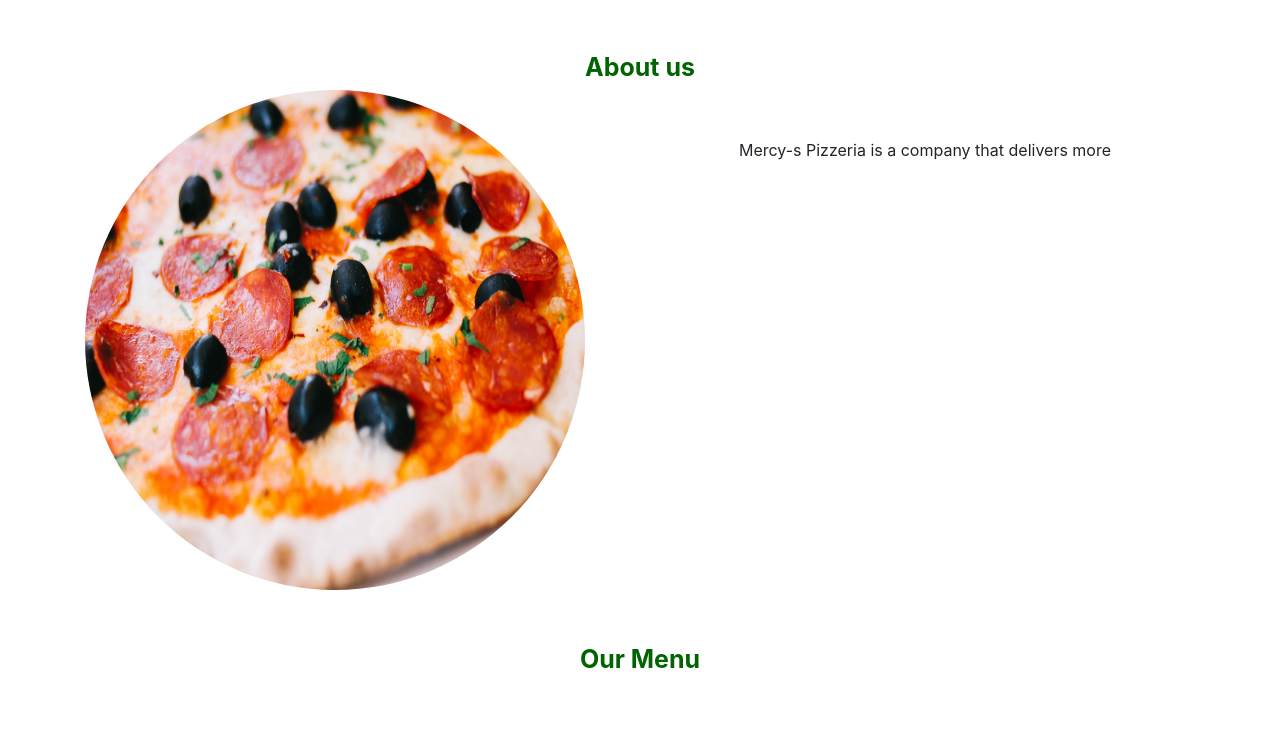
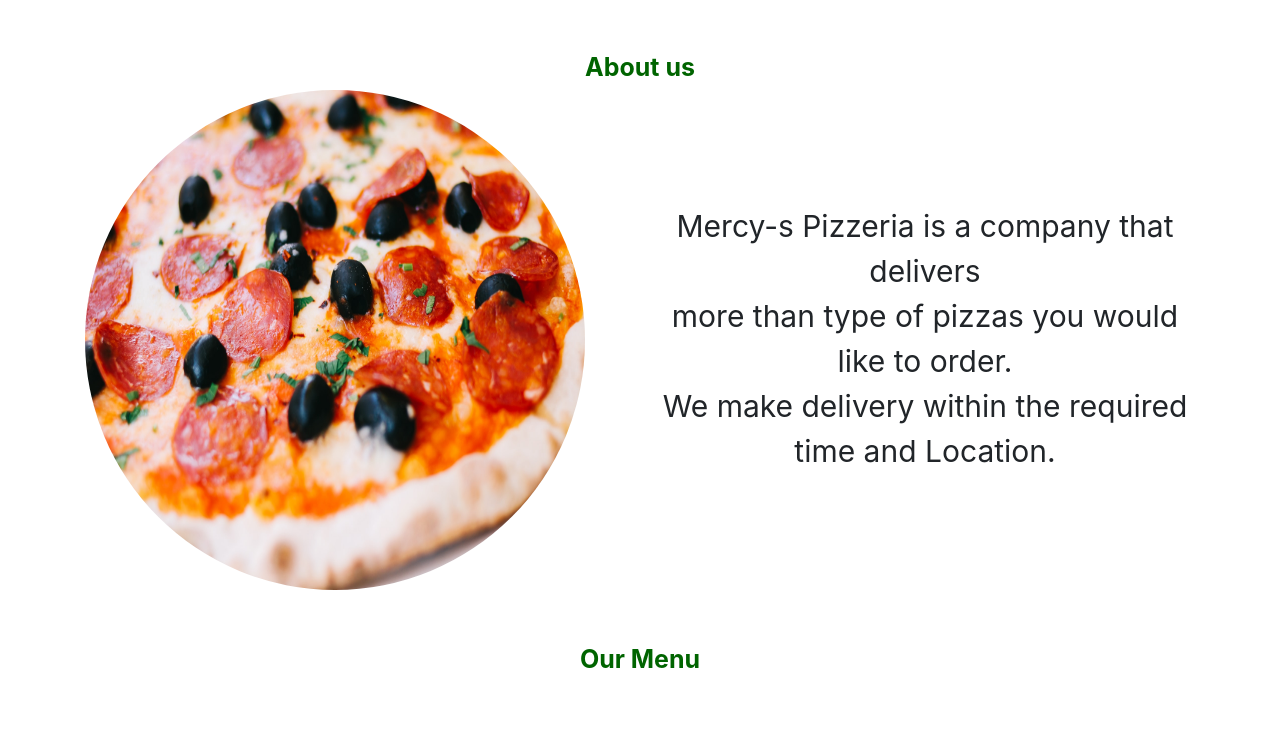
Before and after one commit to AokoMercyline/Mercy-s-Pizzeria, a plain HTML site: page index.html in a window 1280 px wide. Shown: the part 612-1359 px from the top of the page. Drawn offline with Linux system fonts and the light colour scheme.

Commit message:
modified body

```diff
--- a/css/styles.css
+++ b/css/styles.css
@@ -107,3 +107,8 @@ h5{
 .EMAIL{
     width: 50px;
 }
+#paraa{
+    margin-top: 10%;
+    font-size: 30px;
+    padding-left: 15px;
+}
--- a/index.html
+++ b/index.html
@@ -43,8 +43,8 @@
                     <div class="col-md-6" id="img">
                         <img src="./images/carissa-gan-_0JpjeqtSyg-unsplash.jpg" alt="">
                     </div>
-                    <div class="col-md-6">
-                        <p class="text-center pt-5">Mercy-s Pizzeria is a company that delivers more<br pizza and the requested time by the useers</p>
+                    <div class="col-md-6"id="paraa">
+                        <p class="text-center">Mercy-s Pizzeria is a company that delivers<br> more than type of pizzas you would like to order.<br>We make delivery within the required time and Location.<br></p>
                     </div>
 
                 </div>
```
